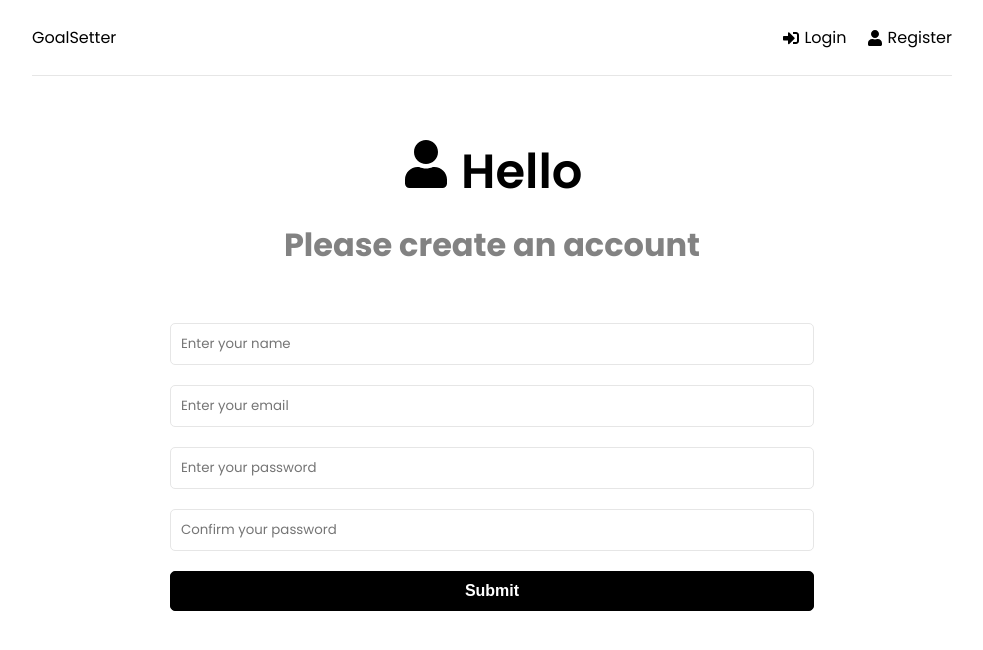
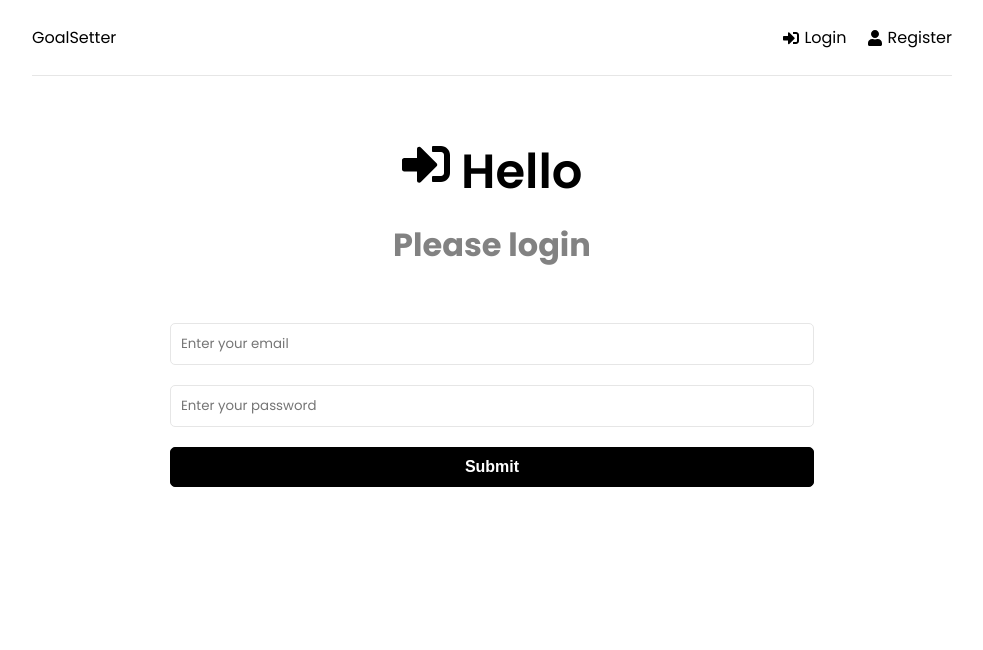
Before and after one commit to ali-alim/goal_setter, a React (Create React App) app in the folder frontend/: page /login in a window 1280 px wide. Shown: the top 650 px of the page, without its empty margins (148-1131 px from the left). Built offline with nearby package versions, Linux system fonts and the light colour scheme.

Commit message:
feat: Login page is finished

```diff
--- a/frontend/src/pages/Login.jsx
+++ b/frontend/src/pages/Login.jsx
@@ -1,55 +1,38 @@
 import { useState, useEffect } from "react";
-import { FaUser } from "react-icons/fa";
+import { FaSignInAlt } from "react-icons/fa";
 
 function Login() {
   // create formData object using useState
   const [formData, setFormData] = useState({
-    name:'',
-    email:'',
-    password:'',
-    password2:'',
+    email: "",
+    password: "",
   });
 
   // destructure formData object
-  const { name, email, password, password2 } = formData;
+  const { email, password } = formData;
 
   const onChange = (e) => {
-    setFormData((prevState) => (
-        {
-            ...prevState,
-            [e.target.name] : e.target.value,
-
-        }
-    ))
-
+    setFormData((prevState) => ({
+      ...prevState,
+      [e.target.name]: e.target.value,
+    }));
   };
 
   const onSubmit = (e) => {
-      e.preventDefault();
-  }
+    e.preventDefault();
+  };
 
   return (
     <>
       <section className="heading">
         <h1>
-          <FaUser /> Hello
+          <FaSignInAlt /> Hello
         </h1>
-        <p>Please create an account</p>
+        <p>Please login</p>
       </section>
 
       <section className="form">
         <form onSubmit={onSubmit}>
-          <div className="form-group">
-            <input
-              type="text"
-              id="name"
-              name="name"
-              value={name}
-              placeholder="Enter your name"
-              className="form-control"
-              onChange={onChange}
-            />
-          </div>
           <div className="form-group">
             <input
               type="email"
@@ -74,20 +57,9 @@ function Login() {
           </div>
 
           <div className="form-group">
-            <input
-              type="password"
-              id="password2"
-              name="password2"
-              value={password2}
-              placeholder="Confirm your password"
-              className="form-control"
-              onChange={onChange}
-            />
-          </div>
-          <div className="form-group">
-              <button type="submit" className="btn btn-block">
-                  Submit
-              </button>
+            <button type="submit" className="btn btn-block">
+              Submit
+            </button>
           </div>
         </form>
       </section>
```
